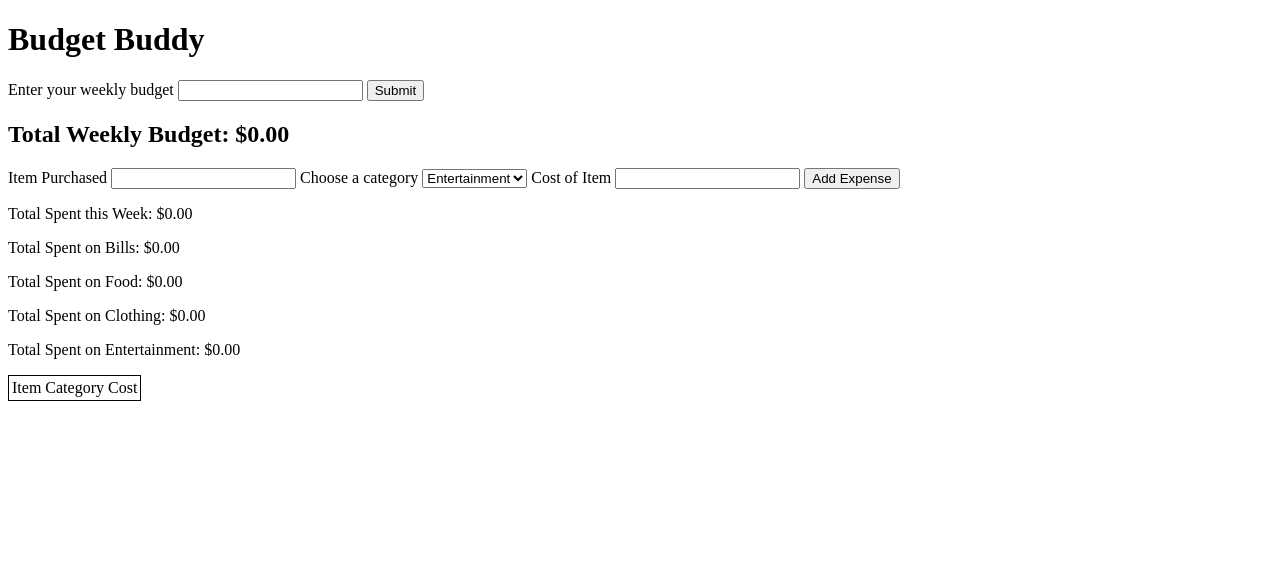
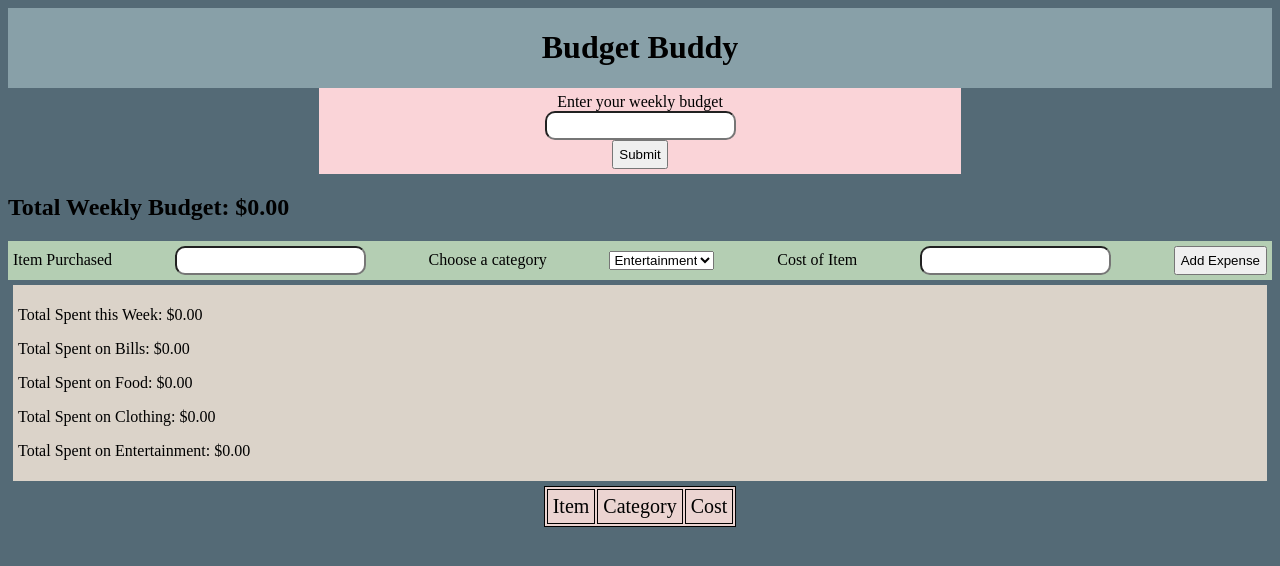
Before and after one commit to TheOtherNerd/bonus-round, a plain HTML site: page index.html in a window 1280 px wide. Drawn offline with Linux system fonts and the light colour scheme.

Commit message:
made things pretty

```diff
--- a/index.html
+++ b/index.html
@@ -8,7 +8,7 @@
     <title>Bonus Project</title>
   </head>
   <body>
-    <header>
+    <header class="header">
       <h1>Budget Buddy</h1>
     </header>
     <main>
@@ -34,11 +34,15 @@
         <input type="number" name="cost" id="cost" />
         <button>Add Expense</button>
       </form>
-      <p class="total-spent">Total Spent this Week: $0.00</p>
-      <p class="bills-paragraph">Total Spent on Bills: $0.00</p>
-      <p class="food-paragraph">Total Spent on Food: $0.00</p>
-      <p class="clothing-paragraph">Total Spent on Clothing: $0.00</p>
-      <p class="entertainment-paragraph">Total Spent on Entertainment: $0.00</p>
+      <div class="totals">
+        <p class="total-spent">Total Spent this Week: $0.00</p>
+        <p class="bills-paragraph">Total Spent on Bills: $0.00</p>
+        <p class="food-paragraph">Total Spent on Food: $0.00</p>
+        <p class="clothing-paragraph">Total Spent on Clothing: $0.00</p>
+        <p class="entertainment-paragraph">
+          Total Spent on Entertainment: $0.00
+        </p>
+      </div>
       <table class="expenses-container"></table>
     </main>
     <script src="script.js"></script>
--- a/script.js
+++ b/script.js
@@ -64,12 +64,9 @@ costForm.addEventListener("submit", (e) => {
     budgetDb.entertainment = budgetDb.entertainment + newExpense.cost;
     entertainmentParagraph.textContent = `Total Spent on Entertainment: $${budgetDb.entertainment}`;
   }
-
-  // budgetDb.bills = document.querySelector("#bills").value;
-  // budgetDb.food = document.querySelector("#food").value;
-  // budgetDb.clothing = document.querySelector("#clothing").value;
-  // budgetDb.entertainment = document.querySelector("#entertainment").value;
-  // console.log(budgetDb.bills);
+  if (budgetDb.balanceLeft < newExpense.cost) {
+    alert("Out of money!");
+  }
 });
 
 const displayExpenses = () => {
--- a/styles.css
+++ b/styles.css
@@ -1,3 +1,63 @@
 .expenses-container {
   border: 1px solid black;
+  background-color: #ebd4d1;
+  margin: 0 auto;
+  font-size: 20px;
 }
+
+td {
+  border: 1px solid black;
+  padding: 5px;
+}
+
+input {
+  padding: 5px;
+  border-radius: 10px;
+}
+
+.header {
+  display: flex;
+  align-items: center;
+  justify-content: center;
+  background-color: #88a0a8;
+}
+
+body {
+  background-color: #546a76;
+}
+
+.budget-form {
+  background-color: #fad4d8;
+  display: flex;
+  flex-direction: column;
+  margin: 0 auto;
+  width: 50%;
+  align-items: center;
+  justify-content: center;
+  padding: 5px;
+}
+
+.cost-form {
+  background-color: #b4ceb3;
+  padding: 5px;
+  display: flex;
+  flex-direction: column;
+}
+
+.totals {
+  background-color: #dbd3c9;
+  padding: 5px;
+  margin: 5px;
+}
+
+button {
+  padding: 5px;
+}
+
+@media only screen and (min-width: 768px) {
+  .cost-form {
+    flex-direction: row;
+    align-items: center;
+    justify-content: space-between;
+  }
+}
```
